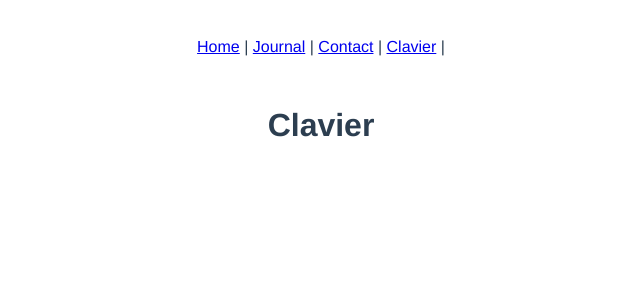
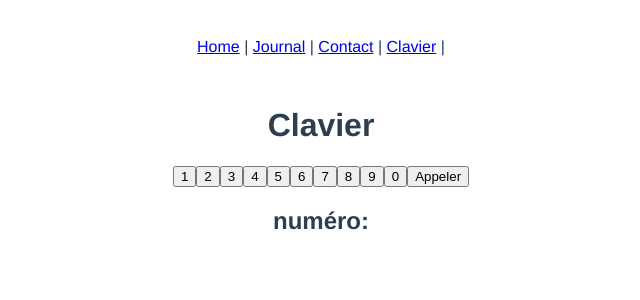
Before and after one commit to Romain-Parisot/VueJs_Telephone, a Vue app: page /#/Clavier in a window 1280 px wide. Shown: the top 300 px of the page, without its empty margins (319-959 px from the left). Built offline with nearby package versions, Linux system fonts and the light colour scheme.

Commit message:
🚧add number script but dt work

```diff
--- a/src/App.vue
+++ b/src/App.vue
@@ -1,18 +1,17 @@
 <template>
-  <nav>
-    <router-link to="/">Home</router-link> |
-    <router-link to="/journal">Journal</router-link> |
-    <router-link to="/contact">Contact</router-link> |
-    <router-link to="/clavier">Clavier</router-link> |
-  </nav>
-  <router-view/>
+  <div id="app">
+    <NavBar />
+  </div>
 </template>
 
 <script>
-
+import NavBar from '@/components/NavBar'
 	export default {
-		name: 'app',
-		}
+    name: 'app',
+		components: {
+      NavBar,
+    }
+	}
 
 </script>
 
--- /dev/null
+++ b/src/components/NavBar.vue
@@ -0,0 +1,17 @@
+<template>
+    <nav>
+        <router-link to="/">Home</router-link> |
+        <router-link to="/journal">Journal</router-link> |
+        <router-link to="/contact">Contact</router-link> |
+        <router-link to="/clavier">Clavier</router-link> |
+    </nav>
+    <router-view/>
+</template>
+<script>
+export default {
+    name: 'NavBar',
+}
+</script>
+<style>
+
+</style>
--- a/src/store/index.js
+++ b/src/store/index.js
@@ -2,10 +2,31 @@ import { createStore } from 'vuex'
 
 export default createStore({
   state: {
+    currentnumber:null,
+    // contacts: [
+    //   {
+    //     name: 'Pierre',
+    //     numero:0600000000,
+    //   },
+    //   {
+    //     name: 'Paul',
+    //     numero:0611111111,
+    //   },
+    //   {
+    //     name: 'Patrick',
+    //     numero:0622222222,
+    //   },
+    // ]
   },
   getters: {
   },
   mutations: {
+    // ajoutContact(state, contact) {
+    //   state.contacts.push(contact)
+    // },
+    addnumber(state, x) {
+      state.currentnumber.push(x)
+    }
   },
   actions: {
   },
--- a/src/views/ClavierView.vue
+++ b/src/views/ClavierView.vue
@@ -1,13 +1,46 @@
 <template>
     <div class="clavier">
         <h1>Clavier</h1>
+        <div class="pad">
+            <form @submit.prevent="call">
+                <button @click="addnumber(1)">1</button>
+                <button @click="addnumber(2)">2</button>
+                <button @click="addnumber(3)">3</button>
+                <button @click="addnumber(4)">4</button>
+                <button @click="addnumber(5)">5</button>
+                <button @click="addnumber(6)">6</button>
+                <button @click="addnumber(7)">7</button>
+                <button @click="addnumber(8)">8</button>
+                <button @click="addnumber(9)">9</button>
+                <button @click="addnumber(0)">0</button>
+                <button type="submit">Appeler</button>
+            </form>
+            <h2>numéro: {{ currentnumber }}</h2>
+        </div>
     </div>
 </template>
 <script>
 export default {
+    name: "ClavierForm",
+    methods: {
+        addnumber(x) {
+            this.addnumber(x)
+        },
+        call() {
+
+        }
+    },
+    computed: {
+        currentnumber() {
+            return this.$store.state.currentnumber
+        }
+    },
 
 }
 </script>
-<style lang="">
+<style>
+    .pad{
+
+    }
 
 </style>
--- a/src/views/HomeView.vue
+++ b/src/views/HomeView.vue
@@ -1,18 +1,14 @@
 <template>
   <div class="home">
-    <img alt="Vue logo" src="../assets/logo.png">
-    <HelloWorld msg="Welcome to Your Vue.js App"/>
+    <h1>Bienvenue sur mon Projet en VueJs : "Le Téléphone"</h1>
+
   </div>
 </template>
 
 <script>
-// @ is an alias to /src
-import HelloWorld from '@/components/HelloWorld.vue'
 
 export default {
   name: 'HomeView',
-  components: {
-    HelloWorld
-  }
+
 }
 </script>
```
Also changed, not shown: src/views/ContactView.vue (+40 -0 lines), 1 other file (tests, documents, lock files or other folders).
